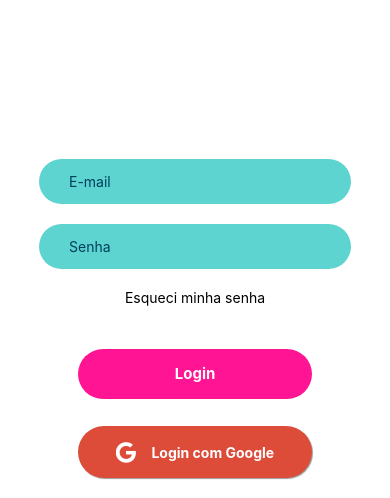
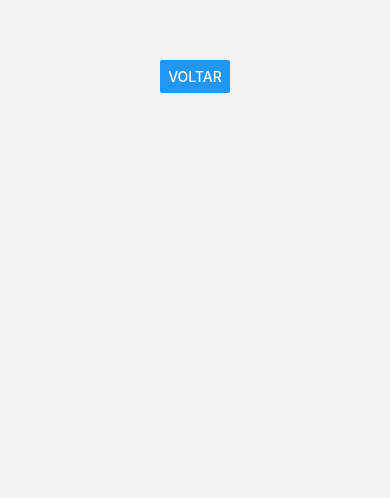
Before and after one commit to DanielMarque/promos-app, a React Native app: screen /Home in a window 390 px wide. Shown: the part 346-844 px from the top of the page. Built offline with nearby package versions, Linux system fonts and the light colour scheme.

Commit message:
feat: loading working with homepage

```diff
--- a/App.js
+++ b/App.js
@@ -1,9 +1,20 @@
-import { StatusBar } from 'expo-status-bar';
-import WelcomeScreen from './app/screens/welcome-screen'
-import { Text } from 'react-native'
-import { NavigationContainer } from '@react-navigation/native';
-import * as Linking from 'expo-linking';
+import Login from './app/screens/login'
+import Home from './app/screens/home'
+import { NavigationContainer } from '@react-navigation/native'
+import { createNativeStackNavigator } from '@react-navigation/native-stack';
+
+const Stack = createNativeStackNavigator()
 
 export default function App() {
-  return <WelcomeScreen/>
+  return (
+    <NavigationContainer>
+      <Stack.Navigator
+        initialRouteName='Login'
+        screenOptions={{headerShown:false}}>
+        <Stack.Screen name="Login" component={Login}/>
+        <Stack.Screen name="Home" component={Home}/>
+      </Stack.Navigator>
+    </NavigationContainer>
+  )
+  // return <WelcomeScreen/>
 }
--- /dev/null
+++ b/app/screens/home.js
@@ -0,0 +1,19 @@
+import {
+    View,
+    Button,
+    Text,
+   } from 'react-native'
+
+const Home = ({navigation}) => {
+    return(
+    <View style={{
+        flex:1,
+        alignItems: 'center',
+        justifyContent: 'center'
+        }}>
+        <Button onPress={() => navigation.navigate('Login')} title="Voltar"/>
+    </View>
+    )
+}
+
+export default Home
--- /dev/null
+++ b/app/screens/loading.js
@@ -0,0 +1,28 @@
+import React from 'react'
+import { View, Modal, ActivityIndicator,StyleSheet } from 'react-native'
+
+const Loading = ({ visible }) => {
+    return (
+        <Modal transparent visible={visible}>
+            <View style={{flex:1, alignItems: 'center', justifyContent: 'center'}}>
+                <ActivityIndicator
+                    size="large"
+                    color={'blue'}
+                    animating={true}
+                    style={styles.background}
+                    />
+            </View>
+        </Modal>
+    )
+}
+
+const styles = StyleSheet.create({
+    background: {
+        backgroundColor: 'white',
+        position: 'absolute',
+        height: '100%',
+        width: '100%'
+    },
+  })
+
+export default Loading
--- a/app/screens/welcome-screen.js
+++ b/app/screens/login.js
@@ -9,7 +9,11 @@ import {
   Text,
  } from 'react-native'
 
-const WelcomeScreen = (props) => {
+ import Loading from './loading'
+
+const Login = ({ navigation }) => {
+
+  const [visible, setVisible] = useState(false)
 
   const [email, setEmail] = useState();
   const [password, setPassword] = useState();
@@ -48,8 +52,17 @@ const WelcomeScreen = (props) => {
         <TouchableOpacity style={styles.loginBtn} onPress={(email,password) => clearEmailAndPassword(email, password)}>
           <Text style={styles.loginText}>Login</Text>
         </TouchableOpacity>
+          <Loading visible={visible}/>
           <SocialIcon
-            onPress={handleGoogleSignIn}
+            onPress={async () => {
+              setVisible(true)
+              const result = await handleGoogleSignIn()
+              if(result){
+                navigation.navigate('Home')
+                setVisible(false)
+              }
+              console.log('Login Failed')
+            }}
             style={styles.loginBtnGoogle}
             title='Login com Google'
             button
@@ -114,4 +127,4 @@ const styles = StyleSheet.create({
  }
 })
 
-export default WelcomeScreen
+export default Login
```
Also changed, not shown: package.json (+8 -4 lines), 1 other file (tests, documents, lock files or other folders).
